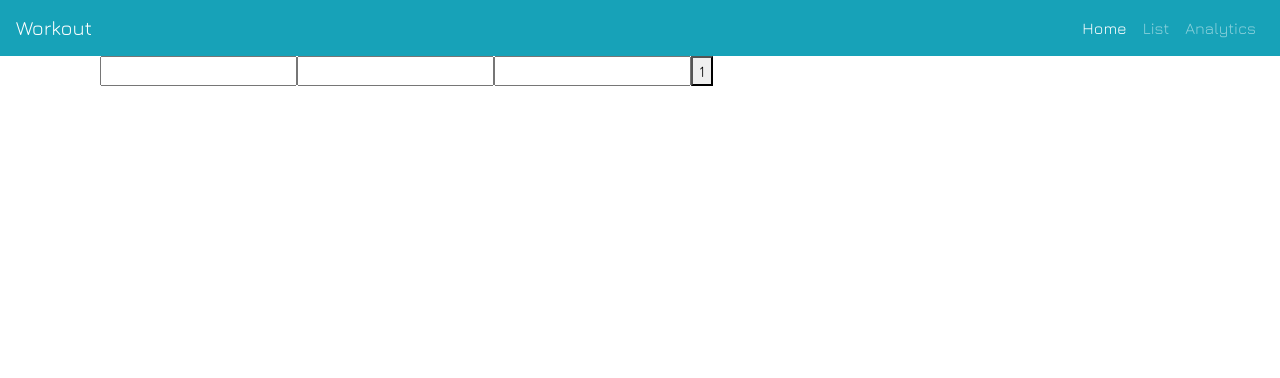
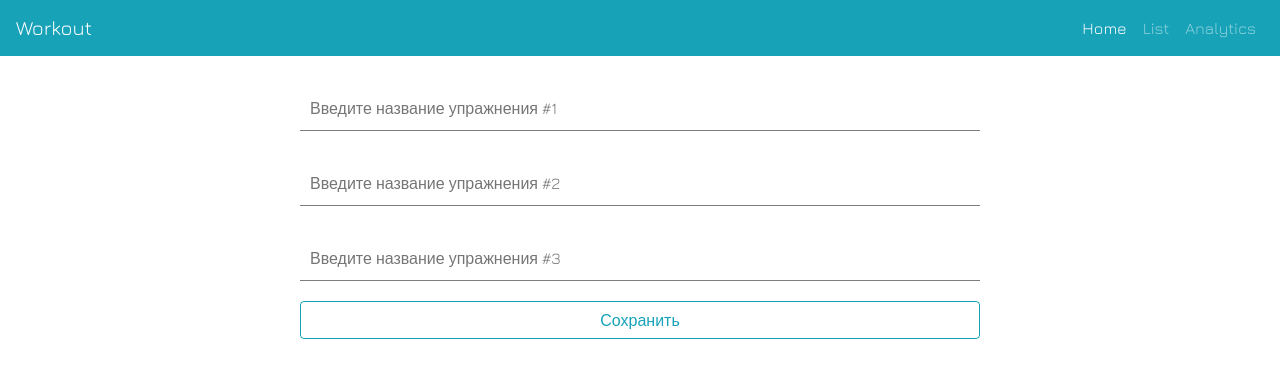
Before and after one commit to SokolovskyiAnton/workout-v-2, a Vue app: page / in a window 1280 px wide. Shown: the top 378 px of the page. Built offline with nearby package versions, Linux system fonts and the light colour scheme.

Commit message:
Закончена страница выбора упражнений + валидация полей

```diff
--- a/package.json
+++ b/package.json
@@ -13,6 +13,7 @@
     "register-service-worker": "^1.7.1",
     "vue": "^2.6.12",
     "vue-router": "^3.2.0",
+    "vuelidate": "^0.7.5",
     "vuex": "^3.4.0"
   },
   "devDependencies": {
--- a/src/components/SelectType.vue
+++ b/src/components/SelectType.vue
@@ -1,13 +1,56 @@
 <template>
   <b-container>
-      <input type="text" v-model="firstName">
-      <input type="text" v-model="secondName">
-      <input type="text" v-model="thirdName">
-      <button @click="ok">1</button>
+      <div class="select">
+          <div class="select-block">
+              <div class="select-block__item">
+                  <input
+                  type="text" placeholder="Введите название упражнения #1"
+                  v-model="firstName"
+                  :class="{invalid: $v.firstName.$dirty && $v.firstName.$error}">
+
+                  <div class="invalid-message" v-if="$v.firstName.$dirty && !$v.firstName.required">
+                        Это обязательное поле.
+                  </div>
+                  <div class="invalid-message" v-if="$v.firstName.$dirty && !$v.firstName.maxLength">
+                        Максильное число символов - 15.
+                  </div>
+              </div>
+              <div class="select-block__item">
+                  <input
+                  type="text" placeholder="Введите название упражнения #2"
+                  v-model="secondName"
+                  :class="{invalid: $v.secondName.$dirty && $v.secondName.$error}">
+                  <div class="invalid-message" v-if="$v.firstName.$dirty && !$v.firstName.required">
+                        Это обязательное поле.
+                  </div>
+                  <div class="invalid-message" v-if="$v.firstName.$dirty && !$v.firstName.maxLength">
+                        Максильное число символов - 15.
+                  </div>
+              </div>
+              <div class="select-block__item">
+                  <input
+                  type="text" placeholder="Введите название упражнения #3"
+                  v-model="thirdName"
+                  :class="{invalid: $v.thirdName.$dirty && $v.thirdName.$error}">
+                  <div class="invalid-message" v-if="$v.thirdName.$dirty && !$v.thirdName.required">
+                        Это обязательное поле.
+                  </div>
+                  <div class="invalid-message" v-if="$v.thirdName.$dirty && !$v.thirdName.maxLength">
+                        Максильное число символов - 15.
+                  </div>
+              </div>
+          </div>
+          <div class="select-button">
+              <b-button @click="saveSelect" class="select-button__item" variant="outline-primary">Сохранить</b-button>
+          </div>
+      </div>
   </b-container>
 </template>
 
 <script>
+import { required, maxLength } from 'vuelidate/lib/validators'
+
+
   export default {
     data() {
       return {
@@ -18,7 +61,11 @@
       }
     },
     methods: {
-        ok() {
+        saveSelect() {
+            if (this.$v.$invalid) {
+                this.$v.$touch()
+                return
+            }
             this.step++
             const obj =  {
                 step: this.step,
@@ -30,6 +77,20 @@
             }
             this.$emit('selected', obj)
         }
+    },
+    validations: {
+        firstName: {
+            required,
+            maxLength: maxLength(15)
+        },
+        secondName: {
+            required,
+            maxLength: maxLength(15)
+        },
+        thirdName: {
+            required,
+            maxLength: maxLength(15)
+        }
     }
   }
 </script>
--- a/src/main.js
+++ b/src/main.js
@@ -1,5 +1,6 @@
 import Vue from 'vue'
 import App from './App.vue'
+import Vuelidate from 'vuelidate'
 import { BootstrapVue } from 'bootstrap-vue'
 import './registerServiceWorker'
 import router from './router'
@@ -11,6 +12,8 @@ import 'bootstrap-vue/dist/bootstrap-vue.css'
 
 
 Vue.use(BootstrapVue)
+Vue.use(Vuelidate)
+
 Vue.config.productionTip = false
 
 new Vue({
--- /dev/null
+++ b/src/styles/components/_selecttype.sass
@@ -0,0 +1,36 @@
+.select
+    display: flex
+    justify-content: center
+    flex-direction: column
+    padding: 0 200px
+    &-block
+        &__item
+            margin-top: 30px
+            input
+                padding: 10px
+                width: 100%
+                border: none
+                border-bottom: 1px solid rgba(0, 0, 0, 0.5)
+                &:focus
+                    outline: none
+                    box-shadow: 1px 1px 2px 1px rgba(0, 0, 255, .2)
+    &-button
+        margin-top: 20px
+        &__item
+            width: 100%
+
+.btn-outline-primary
+        border-color: #17a2b8 !important
+        color: #17a2b8 !important
+        &:hover
+            background-color: #17a2b8 !important
+            color: white !important
+
+.invalid
+    border-bottom: 1px solid red
+    &-message
+        margin-top: 5px
+        min-height: 18px
+        display: block
+        font-size: 12px
+        color: #f44336
--- a/src/styles/style.sass
+++ b/src/styles/style.sass
@@ -1,4 +1,5 @@
-@import '../styles/components/_table'
+@import '../styles/components/_selecttype'
+@import '../styles/components/_hometable'
 @import '../styles/views/_registr'
 @import '../styles/views/_login'
 @import '../styles/layouts/_mainlayout'
```
Also changed, not shown: src/components/HomeTable.vue (+79 -27 lines), src/styles/components/_hometable.sass (renamed from src/styles/components/_table.sass), 1 other file (tests, documents, lock files or other folders).
